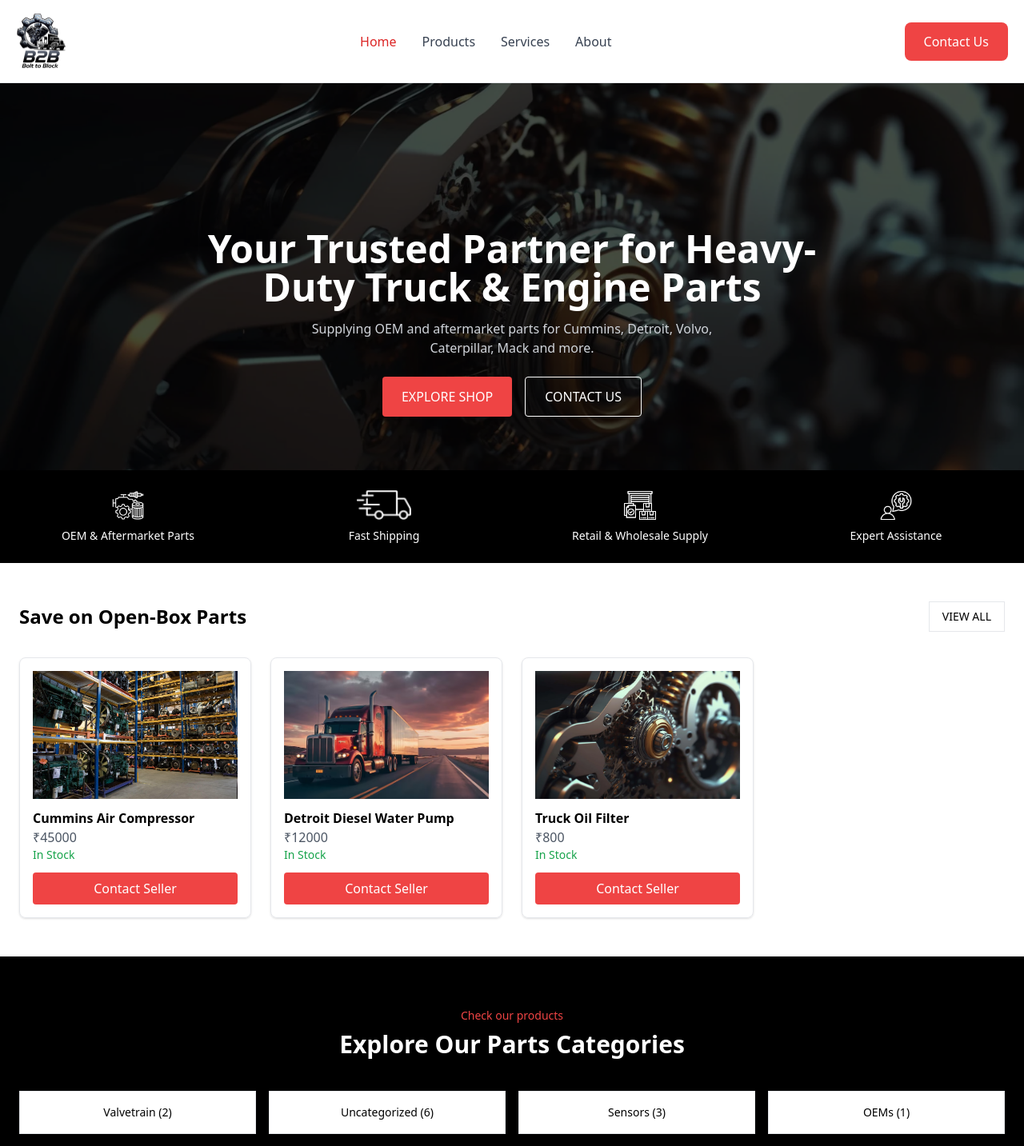
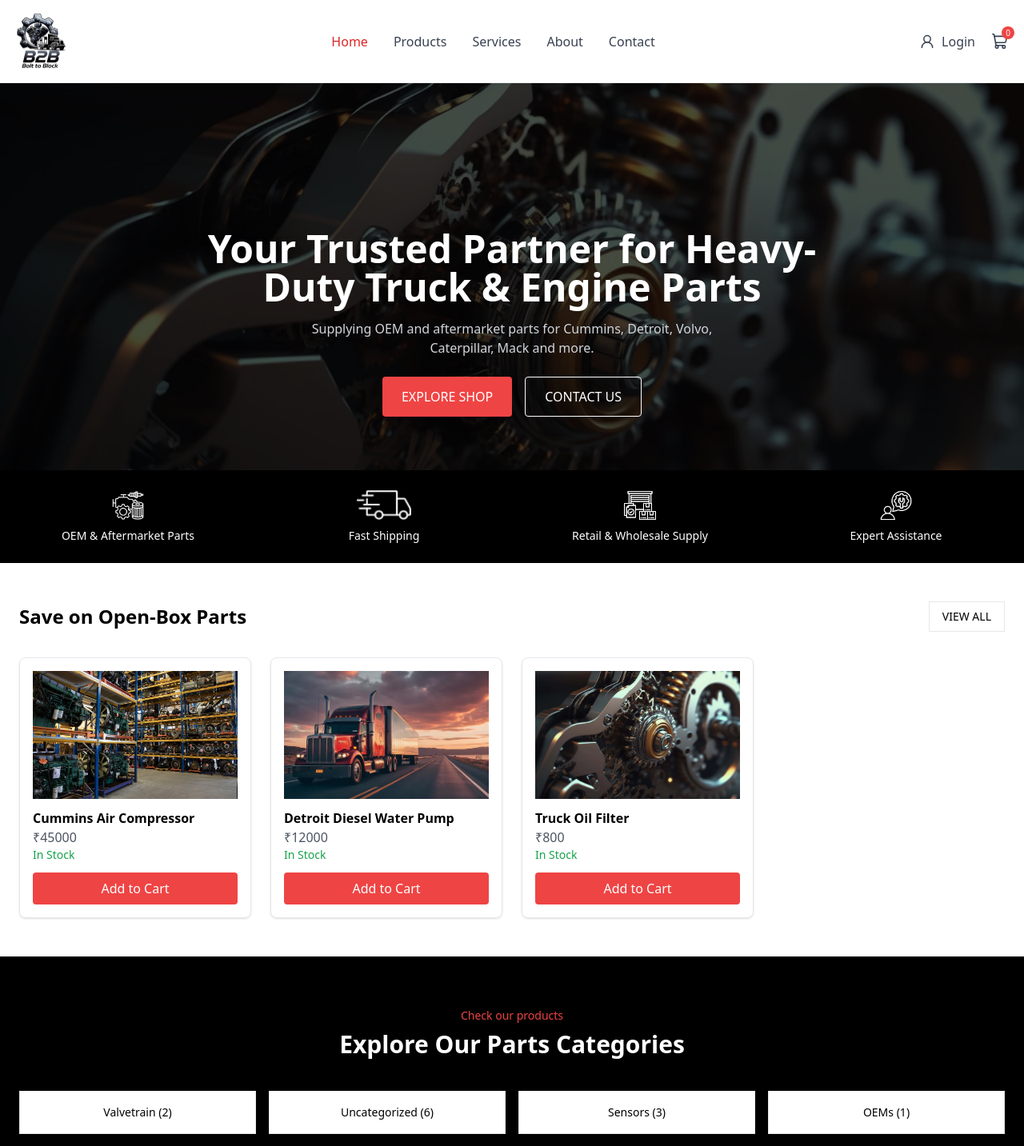
Before and after one commit to Akshay-Kumar001/b2b-diesel-react, a React (Vite) app: page / in a window 1280 px wide. Shown: the top 1433 px of the page at 80% size. Built offline with nearby package versions, Linux system fonts and the light colour scheme.

Commit message:
create the cart functionalty

```diff
--- a/package.json
+++ b/package.json
@@ -10,6 +10,7 @@
     "preview": "vite preview"
   },
   "dependencies": {
+    "lucide-react": "^1.32.0",
     "react": "^19.2.5",
     "react-dom": "^19.2.5",
     "react-router-dom": "^7.18.1",
--- a/src/App.jsx
+++ b/src/App.jsx
@@ -7,7 +7,6 @@
 import Services from "./pages/Service/Services";
 import Contact from "./pages/Contact/Contact";
 import ProductDetails from "./pages/Product/ProductDetails";
-import WindowSize from "./components/WindowSize";
 
 function App() {
   return (
--- a/src/components/Header.jsx
+++ b/src/components/Header.jsx
@@ -1,10 +1,16 @@
 import { Link, NavLink } from "react-router-dom";
+import { UserRound, ShoppingCart } from "lucide-react";
+import { useContext, useState } from "react";
+
 import logo from "../assets/img/b2b_logo.webp";
+import CartContext from "../context/CartContext";
 
 function Header() {
+  const { cart } = useContext(CartContext);
   return (
     <header className="w-full border-b bg-white">
       <div className="max-w-7xl mx-auto flex justify-between items-center px-5 py-4">
+
         {/* Logo */}
         <div className="w-16">
           <Link to="/">
@@ -12,44 +18,82 @@
           </Link>
         </div>
 
+        {/* Navigation */}
         <nav className="hidden md:flex items-center space-x-8 font-medium text-gray-700">
+
           <NavLink
             to="/"
             className={({ isActive }) =>
-              `transition ${isActive ? "text-red-600" : ""}`
+              `transition ${isActive ? "text-red-600" : "hover:text-red-600"}`
             }
           >
             Home
           </NavLink>
+
           <NavLink
             to="/products"
             className={({ isActive }) =>
-              `transition ${isActive ? "text-red-600" : ""}`
+              `transition ${isActive ? "text-red-600" : "hover:text-red-600"}`
             }
           >
             Products
           </NavLink>
+
           <NavLink
             to="/services"
             className={({ isActive }) =>
-              `transition ${isActive ? "text-red-600" : ""}`
+              `transition ${isActive ? "text-red-600" : "hover:text-red-600"}`
             }
           >
             Services
           </NavLink>
+
           <NavLink
             to="/about"
             className={({ isActive }) =>
-              `transition ${isActive ? "text-red-600" : ""}`
+              `transition ${isActive ? "text-red-600" : "hover:text-red-600"}`
             }
           >
             About
           </NavLink>
+
+          <NavLink
+            to="/contact"
+            className={({ isActive }) =>
+              `transition ${isActive ? "text-red-600" : "hover:text-red-600"}`
+            }
+          >
+            Contact
+          </NavLink>
+
         </nav>
 
-        <Link className="bg-red-500 hover:bg-red-600 text-white px-6 py-3 rounded-lg transition">
-          Contact Us
-        </Link>
+        {/* Right Side */}
+        <div className="flex items-center gap-5">
+
+          {/* Login */}
+          <Link
+            to="/login"
+            className="flex items-center gap-2 text-gray-700 hover:text-red-600 transition"
+          >
+            <UserRound size={20} strokeWidth={1.8} />
+            <span className="hidden sm:inline">Login</span>
+          </Link>
+
+          {/* Cart */}
+          <Link
+            to="/cart"
+            className="relative flex items-center text-gray-700 hover:text-red-600 transition"
+          >
+            <ShoppingCart size={21} strokeWidth={1.8} />
+
+            <span className="absolute -top-2 -right-2 bg-red-500 text-white text-[10px] min-w-4 h-4 px-1 rounded-full flex items-center justify-center">
+              {cart.length}
+            </span>
+          </Link>
+
+        </div>
+
       </div>
     </header>
   );
--- a/src/components/ProductCard.jsx
+++ b/src/components/ProductCard.jsx
@@ -1,6 +1,9 @@
 import { Link } from "react-router-dom";
+import { useContext } from "react";
+import CartContext from "../context/CartContext";
+function ProductCard({ product }) {
+  const { cart, setCart } = useContext(CartContext);
 
-function ProductCard({ product }) {
   return (
     <div className="border rounded-lg p-4 shadow hover:shadow-lg transition">
       <Link to={`/products/${product.id}`}>
@@ -10,8 +13,10 @@
           className="w-full h-40 object-cover mb-3"
         />
       </Link>
-      <Link to={`/products/${product.id}`}  >
-        <h3 className="font-semibold transition-all hover:text-red-600 ">{product.name}</h3>
+      <Link to={`/products/${product.id}`}>
+        <h3 className="font-semibold transition-all hover:text-red-600 ">
+          {product.name}
+        </h3>
       </Link>
 
       <p className="text-gray-600">₹{product.price}</p>
@@ -20,8 +25,11 @@
         {product.stock ? "In Stock" : "Out of Stock"}
       </p>
 
-      <button className="mt-3 bg-red-500 text-white px-4 py-2 rounded w-full">
-        Contact Seller
+      <button
+        onClick={() => setCart([...cart, product])}
+        className="mt-3 bg-red-500 text-white px-4 py-2 rounded w-full"
+      >
+        Add to Cart
       </button>
     </div>
   );
--- a/src/components/WindowSize.jsx
+++ /dev/null
@@ -1,19 +0,0 @@
-import { useEffect } from "react";
-
-function WindowSize() {
- useEffect(() => {
-  const handleResize = () => {
-    console.log("Window resized");
-  };
-
-  window.addEventListener("resize", handleResize);
-
-  return () => {
-    window.removeEventListener("resize", handleResize);
-  };
-}, []);
-
-  return <h1>Window Size</h1>;
-}
-
-export default WindowSize;
--- /dev/null
+++ b/src/context/CartContext.jsx
@@ -0,0 +1,16 @@
+import { createContext, useState } from "react";
+
+const CartContext= createContext();
+
+function CartProvider({children}) {
+
+    const [cart, setCart] = useState([]);
+    console.log("Cart:", cart);
+    return (
+        <CartContext.Provider value={{cart, setCart}}>
+            {children}
+        </CartContext.Provider>
+    )
+}
+export {CartProvider};
+export default CartContext;
--- a/src/main.jsx
+++ b/src/main.jsx
@@ -3,11 +3,14 @@
 import "./index.css";
 import App from "./App.jsx";
 import { BrowserRouter } from "react-router-dom";
+import { CartProvider } from "./context/CartContext.jsx";
 
 createRoot(document.getElementById("root")).render(
   <StrictMode>
     <BrowserRouter>
+    <CartProvider>
       <App />
+    </CartProvider>
     </BrowserRouter>
   </StrictMode>,
 );
--- a/src/pages/About/About.jsx
+++ b/src/pages/About/About.jsx
@@ -1,9 +1,7 @@
-import WindowSize from "../../components/WindowSize";
 
 function About (){
     return(
         <div>
-            <WindowSize/>
             <h1>About</h1>
         </div>
 
--- a/src/pages/Product/ProductDetails.jsx
+++ b/src/pages/Product/ProductDetails.jsx
@@ -1,4 +1,4 @@
-import { useState } from "react";
+import { useContext, useState } from "react";
 import { useEffect } from "react";
 import { useParams, Link } from "react-router-dom";
 import products from "../../data/products";
@@ -6,10 +6,11 @@
 import ProductReviews from "./component/ProductReviews";
 import ProductTabs from "./component/ProductTabs";
 import AddReview from "./component/AddReview";
+import CartContext from "../../context/CartContext";
 
 function ProductDetails() {
   const { id } = useParams();
-
+  const { cart, setCart } = useContext(CartContext);
   const product = products.find((product) => product.id === Number(id));
   const [activeTab, setActiveTab] = useState("description");
   const [reviews, setReviews] = useState(product.reviews);
@@ -74,9 +75,12 @@
             </p>
           </div>
 
-          <button className="mt-8 bg-red-600 hover:bg-red-700 transition text-white px-8 py-3 rounded-lg">
-            Contact Seller
-          </button>
+          <button
+        onClick={() => setCart([...cart, product])}
+        className="mt-3 bg-red-500 text-white px-4 py-2 rounded "
+      >
+        Add to Cart
+      </button>
         </div>
       </div>
       {/* Tabs */}
```
Also changed, not shown: 1 other file (tests, documents, lock files or other folders).
